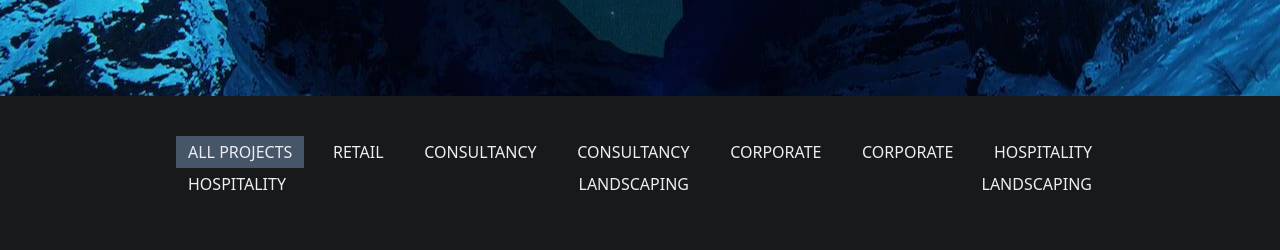
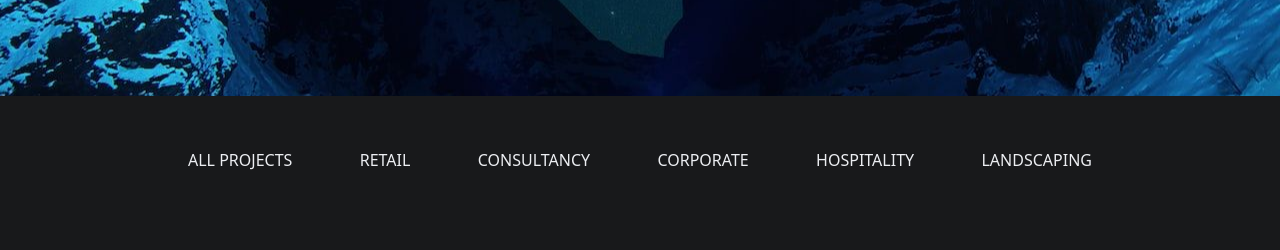
Before and after one commit to parham-mosadeq/infya, a Next.js app: page / in a window 1280 px wide. Shown: the part 2640-2890 px from the top of the page. Built offline with nearby package versions, Linux system fonts and the light colour scheme.

Commit message:
fix tags

```diff
--- a/src/components/modules/projects/ProjectsCats.js
+++ b/src/components/modules/projects/ProjectsCats.js
@@ -5,42 +5,64 @@ import catDataDB from '../../../../data/catDataDB.json';
 function ProjectsCats() {
   const [selectCat, setSelectCat] = useState('');
 
-  const handleCat = (id) => setSelectCat(id);
-  const { prCats } = catDataDB;
-  const cat = new Set();
+  const handleCat = (e) => setSelectCat(e.target.innerHTML);
 
   return (
     <article className='w-full h-full  flex flex-col items-center justify-center '>
       {/* select cats */}
       <section className='flex items-center justify-between mt-10 flex-wrap w-3/4 max-w-6xl px-4'>
         <p
-          onClick={() => setSelectCat('')}
+          onClick={(e) => handleCat(e)}
           className={`${
-            selectCat === '' && 'bg-slate-600'
-          } text-mainTxtColor px-3 py-1 hover:bg-slate-600 cursor-pointer uppercase`}
+            selectCat === '' || (selectCat === 'all projects' && 'bg-backFilter')
+          } text-mainTxtColor px-3 py-1 my-2 transition duration-500 hover:bg-backFilter cursor-pointer uppercase`}
         >
           all projects
         </p>
-        {prCats.map((item) => {
-          // removing duplicated cats
-          cat.add(item.catName);
-          console.log([cat]);
-          return (
-            <p
-              onClick={() => handleCat(item.catName)}
-              className={`${
-                selectCat === item.catName ? 'bg-slate-600' : ''
-              } hover:bg-slate-600 px-3 py-1 transition duration-500 cursor-pointer text-mainTxtColor uppercase`}
-              key={item.id}
-            >
-              {item.catName}
-            </p>
-          );
-        })}
+        <p
+          onClick={(e) => handleCat(e)}
+          className={`${
+            selectCat === 'RETAIL' && 'bg-backFilter'
+          } text-mainTxtColor px-3 py-1 my-2 transition duration-500 hover:bg-backFilter cursor-pointer uppercase`}
+        >
+          RETAIL
+        </p>
+        <p
+          onClick={(e) => handleCat(e)}
+          className={`${
+            selectCat === 'CONSULTANCY' && 'bg-backFilter'
+          } text-mainTxtColor px-3 py-1 my-2 transition duration-500 hover:bg-backFilter cursor-pointer uppercase`}
+        >
+          CONSULTANCY
+        </p>
+        <p
+          onClick={(e) => handleCat(e)}
+          className={`${
+            selectCat === 'CORPORATE' && 'bg-backFilter'
+          } text-mainTxtColor px-3 py-1 my-2 transition duration-500 hover:bg-backFilter cursor-pointer uppercase`}
+        >
+          CORPORATE
+        </p>
+        <p
+          onClick={(e) => handleCat(e)}
+          className={`${
+            selectCat === 'HOSPITALITY' && 'bg-backFilter'
+          } text-mainTxtColor px-3 py-1 my-2 transition duration-500 hover:bg-backFilter cursor-pointer uppercase`}
+        >
+          HOSPITALITY
+        </p>
+        <p
+          onClick={(e) => handleCat(e)}
+          className={`${
+            selectCat === 'LANDSCAPING' && 'bg-backFilter'
+          } text-mainTxtColor px-3 py-1 my-2 transition duration-500 hover:bg-backFilter cursor-pointer uppercase`}
+        >
+          LANDSCAPING
+        </p>
 
         {/* select cats */}
       </section>
-
+      {/* /////////////////////////////////////// */}
       {/* render cats */}
       <section className='mt-24 h-full w-full mx-auto'>
         <RenderCats
```
